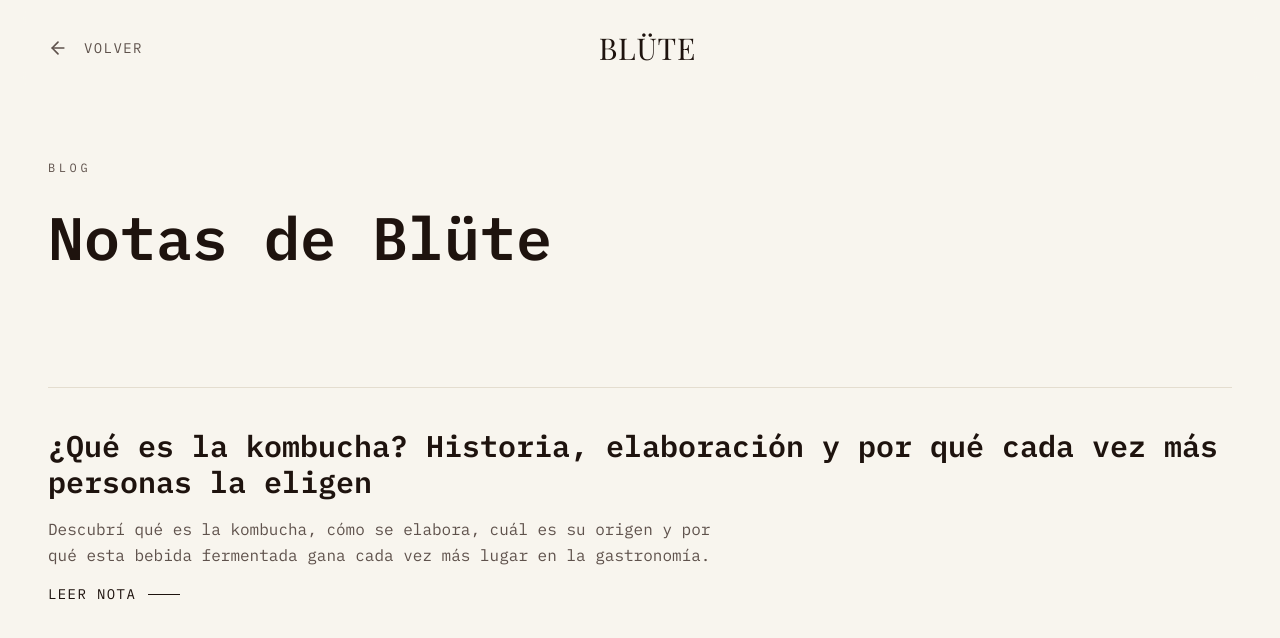
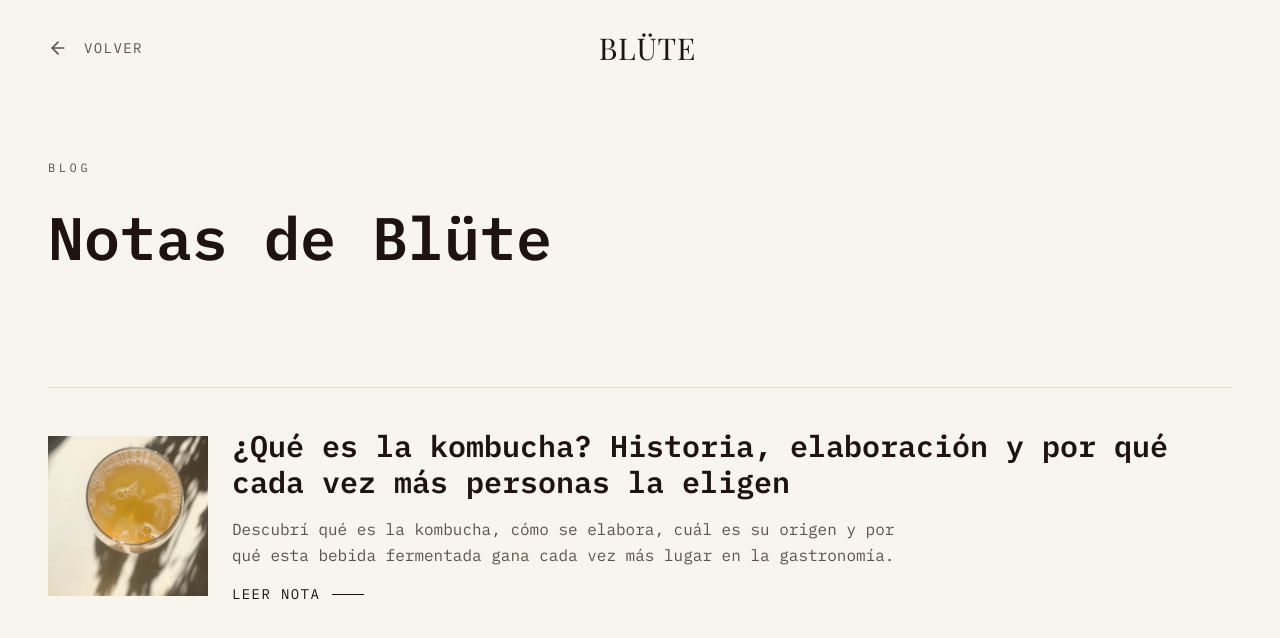
Before and after one commit to blutekombucha-prog/Landing, a Next.js app: page /blog in a window 1280 px wide. Shown: the top 638 px of the page. Built offline with nearby package versions, Linux system fonts and the light colour scheme; a web font is replaced by a local one.

Commit message:
feat: add square cover thumbnail to blog listing
Co-Authored-By: Claude Sonnet 5 <noreply@anthropic.com>

```diff
--- a/app/blog/page.tsx
+++ b/app/blog/page.tsx
@@ -1,6 +1,7 @@
 "use client";
 
 import Link from "next/link";
+import Image from "next/image";
 import { motion } from "framer-motion";
 import { ArrowLeft } from "lucide-react";
 import { blogPosts } from "@/lib/blog-posts";
@@ -50,8 +51,20 @@ export default function BlogPage() {
                 >
                   <Link
                     href={`/blog/${post.slug}`}
-                    className="group flex flex-col gap-4 py-10 border-t border-border hover:border-foreground/30 transition-colors duration-300"
+                    className="group flex flex-col lg:flex-row lg:items-center gap-6 py-10 border-t border-border hover:border-foreground/30 transition-colors duration-300"
                   >
+                    {post.coverImage && (
+                      <div className="flex-shrink-0 w-full lg:w-40 aspect-square overflow-hidden rounded-md">
+                        <Image
+                          src={post.coverImage}
+                          alt={post.title}
+                          width={160}
+                          height={160}
+                          className="w-full h-full object-cover"
+                        />
+                      </div>
+                    )}
+                    <div className="flex-1 flex flex-col gap-4">
                       <h2 className="font-sans font-semibold text-2xl lg:text-3xl text-foreground group-hover:text-primary transition-colors">
                         {post.title}
                       </h2>
@@ -62,6 +75,7 @@ export default function BlogPage() {
                         Leer nota
                         <span className="w-8 h-px bg-current transition-all duration-300 group-hover:w-12" />
                       </span>
+                    </div>
                   </Link>
                 </motion.article>
               ))}
--- a/lib/blog-posts.ts
+++ b/lib/blog-posts.ts
@@ -9,6 +9,7 @@ export interface BlogPost {
   metaTitle: string;
   metaDescription: string;
   excerpt: string;
+  coverImage?: string;
   author: string;
   authorBio: string;
   content: BlogContentBlock[];
@@ -24,6 +25,7 @@ export const blogPosts: BlogPost[] = [
       "Descubrí qué es la kombucha, cómo se elabora, cuál es su origen y por qué esta bebida fermentada gana cada vez más lugar en la gastronomía.",
     excerpt:
       "Descubrí qué es la kombucha, cómo se elabora, cuál es su origen y por qué esta bebida fermentada gana cada vez más lugar en la gastronomía.",
+    coverImage: "/portadablog1.jpeg",
     author: "Mariano Cocco",
     authorBio:
       "Mariano Cocco es Licenciado en Comunicación Social, especialista en estrategia de contenidos y cofundador de Blüte. Desde hace más de cinco años trabaja en la industria del marketing, acompañando el desarrollo y posicionamiento de marcas. En Blüte combina esa experiencia con su pasión por la gastronomía, el deporte y la comunicación para impulsar una kombucha inspirada en la identidad de Neuquén y la Patagonia.",
```
Also changed, not shown: public/portadablog1.jpeg (added). Lines whose indentation alone changed are shown as unchanged.
